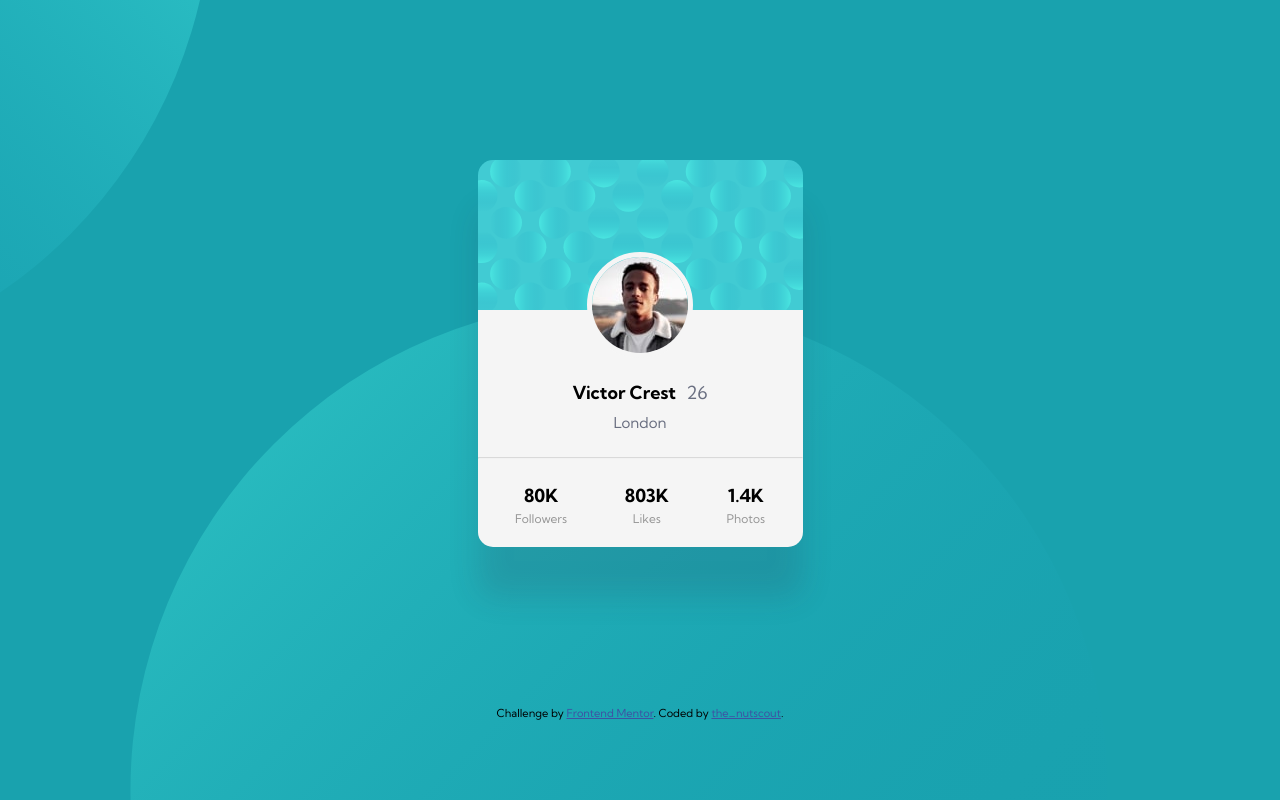
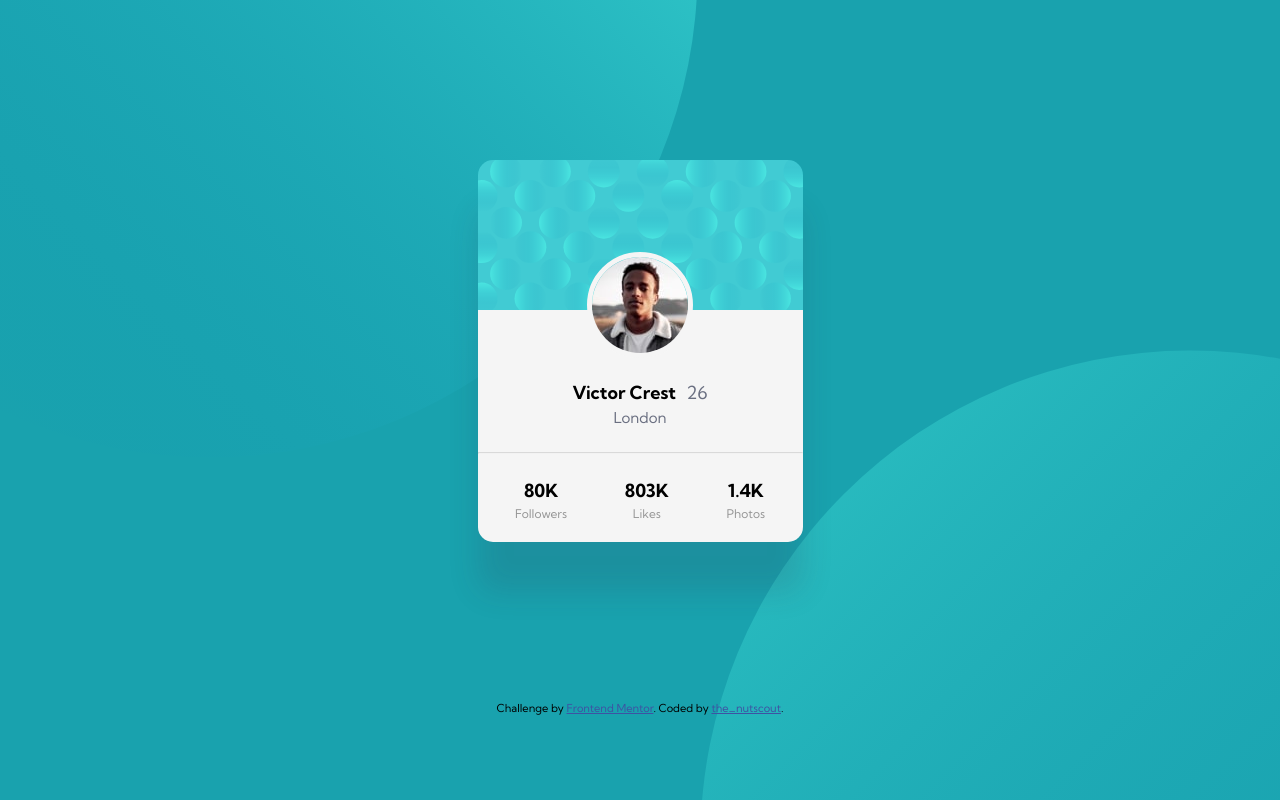
Before and after one commit to jesusej/ProfileCard, a plain HTML site: page index.html in a window 1280 px wide. Drawn offline with nearby package versions, Linux system fonts and the light colour scheme.

Commit message:
:lipstick: Adding styles for background for PC

```diff
--- a/static/css/styles.css
+++ b/static/css/styles.css
@@ -7,7 +7,14 @@ body{
   text-align: center;
   background-position-x: -765px, 130px; background-position-y: -600px, 300px;
 }
-/*768*/
+
+/*  Background circles for PC */
+
+@media screen and (min-width: 967px){
+  body{
+    background-position-x: -280px, 700px; background-position-y: -520px, 350px;
+  }
+}
 
 h1,
 h2{
@@ -55,7 +62,7 @@ hr{
   margin-top: 92px;
 }
 
-/* Title */
+/* Under Pictures */
 
 .title{
   margin: auto;
@@ -75,7 +82,7 @@ hr{
 
 .state{
   font-size: 15px;
-  margin-top: 10px;
+  margin-top: 5px;
   margin-bottom: 17px;
 }
 
```
